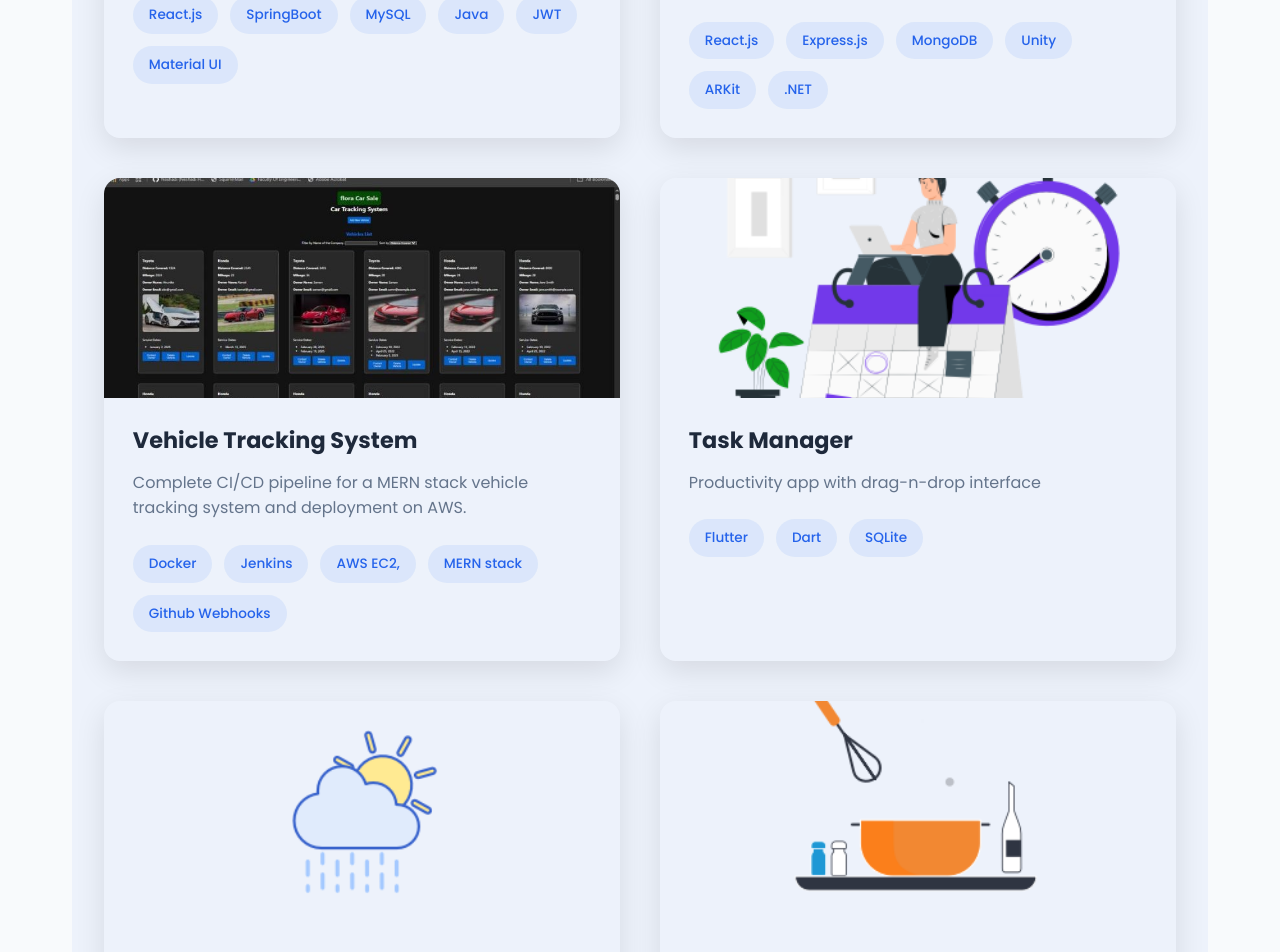
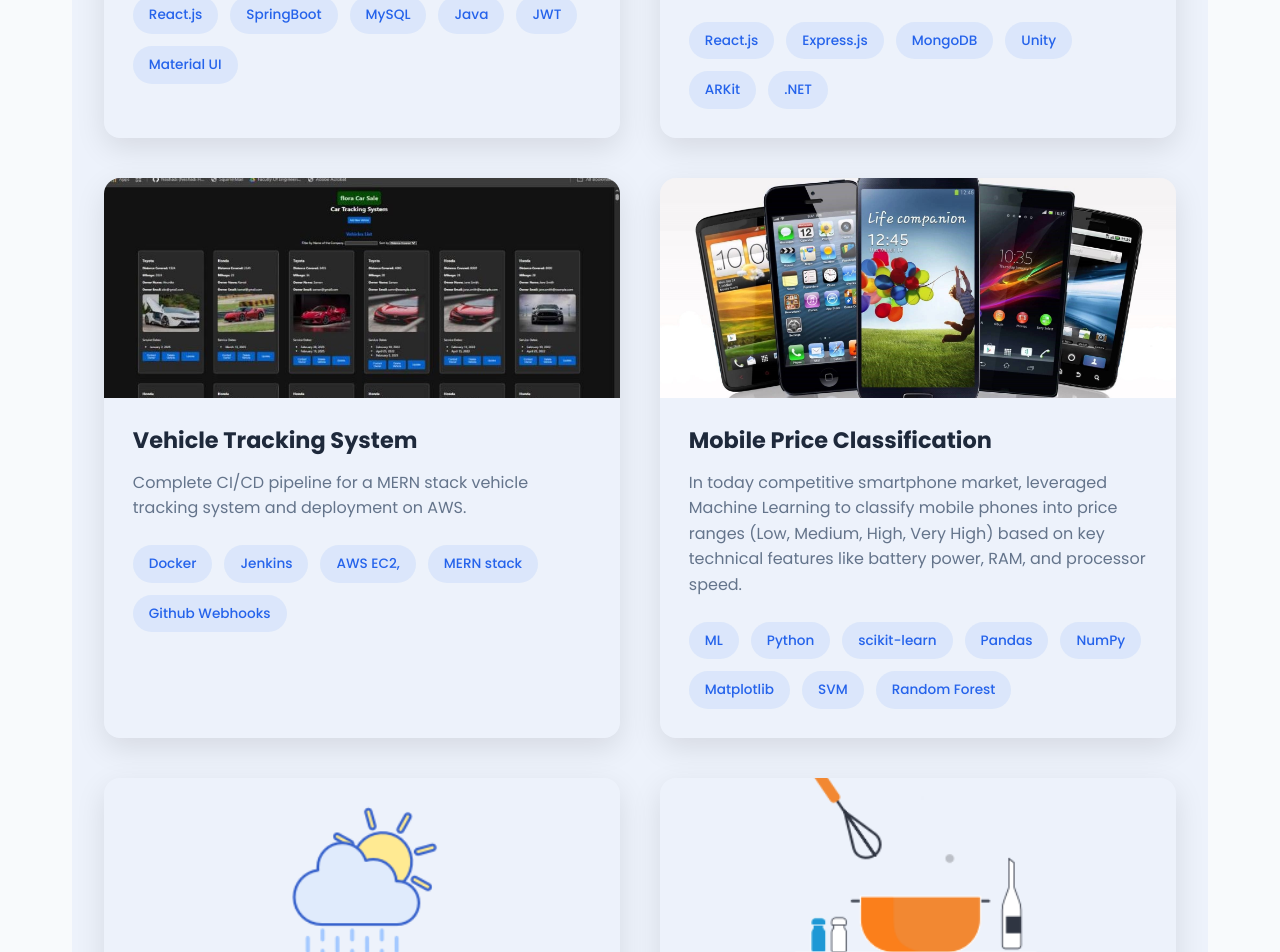
Before and after one commit to Neshadi/Portfolio, a React (Vite) app: page / in a window 1280 px wide. Shown: the part 2877-3829 px from the top of the page. Built offline with nearby package versions, Linux system fonts and the light colour scheme.

Commit message:
ML project added

```diff
--- a/src/sections/Projects/Projects.jsx
+++ b/src/sections/Projects/Projects.jsx
@@ -39,10 +39,10 @@ export const Projects = () => {
     },
     {
       id: 4,
-      title: 'Task Manager',
-      description: 'Productivity app with drag-n-drop interface',
-      tags: ['Flutter', 'Dart', 'SQLite'],
-      image: `${import.meta.env.BASE_URL}images/task-manager.png`,
+      title: 'Mobile Price Classification',
+      description: 'In today competitive smartphone market, leveraged Machine Learning to classify mobile phones into price ranges (Low, Medium, High, Very High) based on key technical features like battery power, RAM, and processor speed.',
+      tags: ['ML','Python', 'scikit-learn', 'Pandas', 'NumPy', 'Matplotlib','SVM','Random Forest'],
+      image: `${import.meta.env.BASE_URL}images/phone.jpeg`,
       category: 'mobile',
       githubLink: '#',
       liveLink: '#'
```
Also changed, not shown: public/images/phone.jpeg (added).
